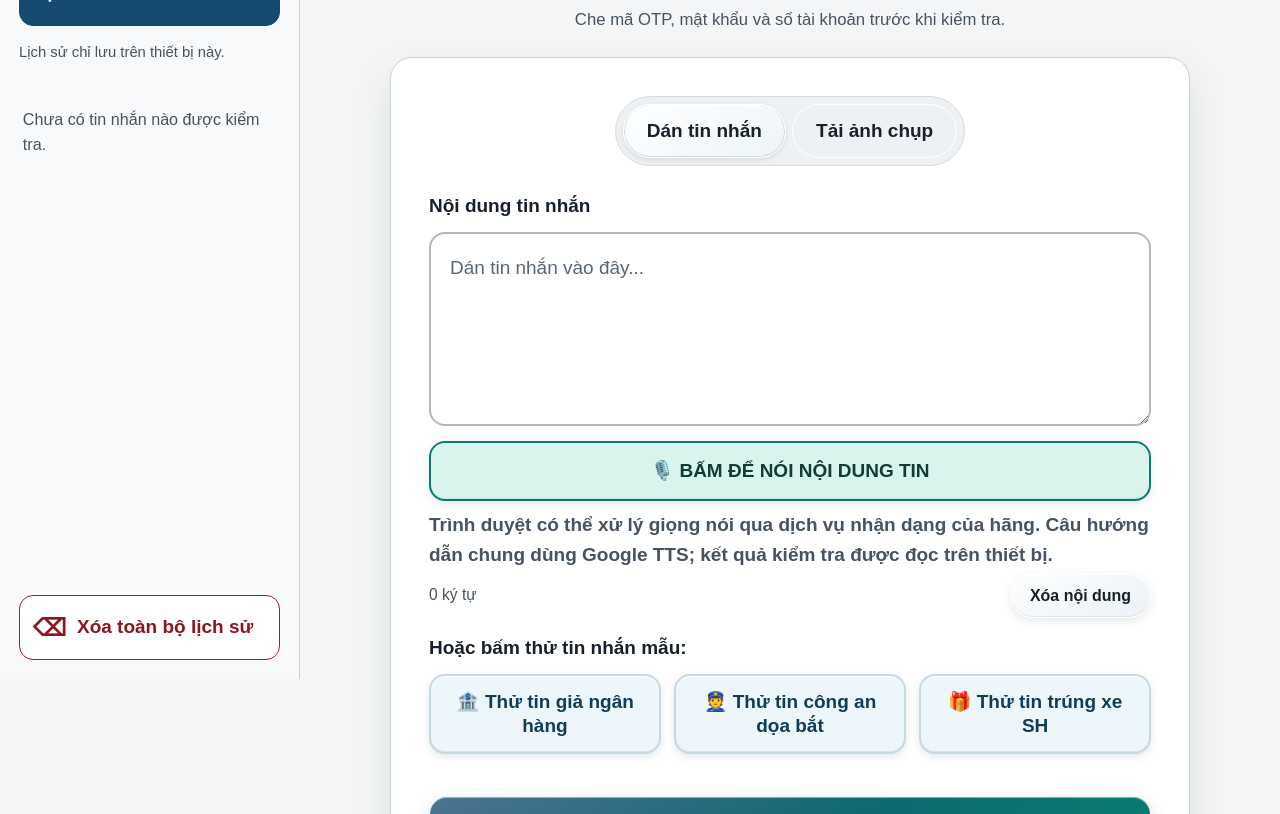
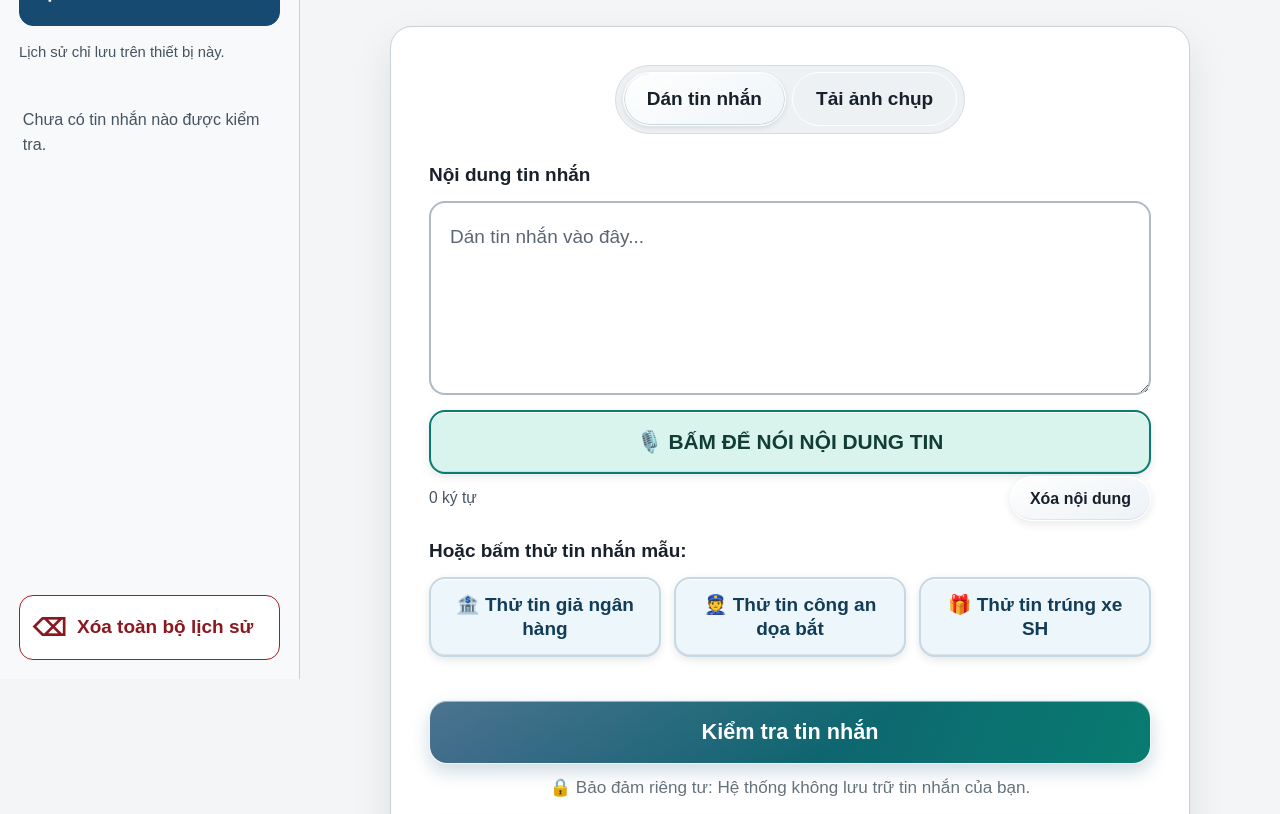
Before and after one commit to thaothanh2733/abcd, a website: page public/index.html in a window 1280 px wide. Shown: the part 121-935 px from the top of the page. Drawn offline with Linux system fonts and the light colour scheme; no server answers.

Commit message:
Update Vietnamese voice playback
Co-authored-by: Copilot <223556219+Copilot@users.noreply.github.com>

```diff
--- a/public/index.html
+++ b/public/index.html
@@ -52,7 +52,6 @@
       <div class="checker-heading">
         <p class="section-kicker">KIỂM TRA TIN NHẮN</p>
         <h2 id="checkerTitle">Chọn cách kiểm tra</h2>
-        <p class="privacy-note">Che mã OTP, mật khẩu và số tài khoản trước khi kiểm tra.</p>
       </div>
 
       <div class="checker-surface">
@@ -69,7 +68,6 @@
               🎙️ BẤM ĐỂ NÓI NỘI DUNG TIN
             </button>
             <p class="speech-input-status" id="speechInputStatus" role="status" aria-live="polite"></p>
-            <p class="speech-privacy-note">Trình duyệt có thể xử lý giọng nói qua dịch vụ nhận dạng của hãng. Câu hướng dẫn chung dùng Google TTS; kết quả kiểm tra được đọc trên thiết bị.</p>
             <div class="textarea-footer">
               <span id="charCount" aria-live="polite">0 ký tự</span>
               <button type="button" class="glass-button secondary-button" id="clearTextBtn">Xóa nội dung</button>
@@ -112,6 +110,7 @@
         </div>
 
         <button type="button" id="analyzeBtn" class="glass-button analyze-button">Kiểm tra tin nhắn</button>
+        <p class="privacy-note checker-privacy-note">🔒 Bảo đảm riêng tư: Hệ thống không lưu trữ tin nhắn của bạn.</p>
         <button type="button" id="smsDemoBtn" class="glass-button sms-demo-button">📱 Thử nghiệm: Nhận tin nhắn SMS lạ</button>
       </div>
 
--- a/public/style.css
+++ b/public/style.css
@@ -466,6 +466,14 @@ body.dark-mode .clear-history-button {
   font-size: 0.88rem;
 }
 
+.checker-privacy-note {
+  margin: 0.55rem 0 0;
+  color: #64737d;
+  font-size: 0.9rem;
+  font-weight: 500;
+  text-align: center;
+}
+
 .checker-surface {
   padding: clamp(1rem, 4vw, 2rem);
   border: 1px solid var(--line);
@@ -752,9 +760,13 @@ body.dark-mode .clear-history-button {
 }
 
 .speech-input-button {
+  min-height: 64px;
+  padding: 0.75rem 1rem;
   border: 2px solid #087c70;
   background: #d9f4ed;
   color: #123d36;
+  font-size: 1.1rem;
+  font-weight: 900;
 }
 
 .speech-input-button.is-listening {
@@ -764,8 +776,7 @@ body.dark-mode .clear-history-button {
   animation: listening-pulse 1.2s ease-in-out infinite;
 }
 
-.speech-input-status,
-.speech-privacy-note {
+.speech-input-status {
   margin: 0.45rem 0 0;
   color: var(--muted);
   font-size: 1rem;
@@ -1460,6 +1471,11 @@ body.dark-mode .textarea-footer {
   font-weight: 500;
 }
 
+body.dark-mode .checker-privacy-note {
+  color: #b0b0b0;
+  font-size: 0.9rem;
+}
+
 body.dark-mode .input-tabs,
 body.dark-mode .image-preview-container,
 body.dark-mode .result-disclosure {
```
Also changed, not shown: test/run-tests.js (+6 -1 lines).
